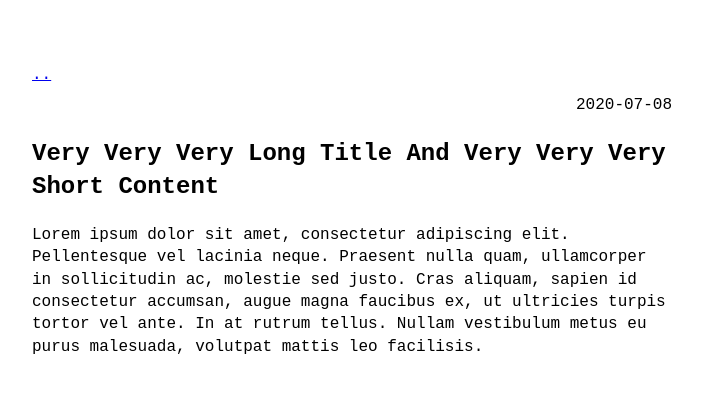
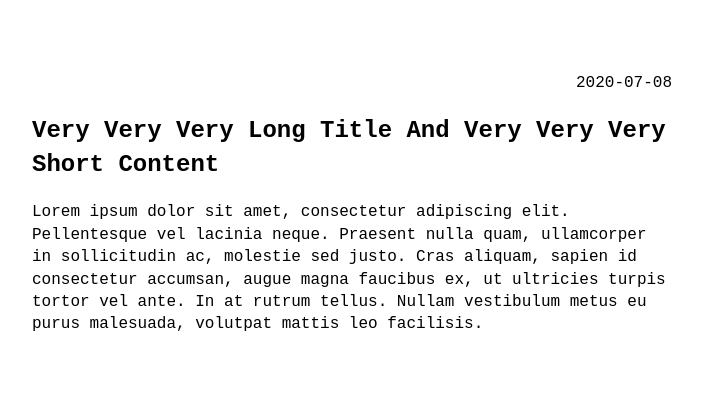
Before and after one commit to rohan-tan-bhowmik/rohan-tan-bhowmik.github.io, a Jekyll site: the page built from _posts/2020-07-08-very-very-very-long-title-and-very-very-very-short-content.md, in a window 1280 px wide. Shown: the top 393 px of the page, without its empty margins (288-990 px from the left). Built offline with Jekyll 4.4.1, drawn with Linux system fonts in a browser that asks for light colours.

Commit message:
Update _config.yml

```diff
--- a/_config.yml
+++ b/_config.yml
@@ -14,7 +14,6 @@ remote-theme: no-style-please # if you are using GitHub Pages, change it to remo
 
 theme_config:
   appearance: "auto" # can be "light", "dark" or "auto"
-  back_home_text: ".." # customize text for homepage link in post layout
   date_format: "%Y-%m-%d" # customize how date is formatted
   show_description: false # show blog description in home page
 
```
